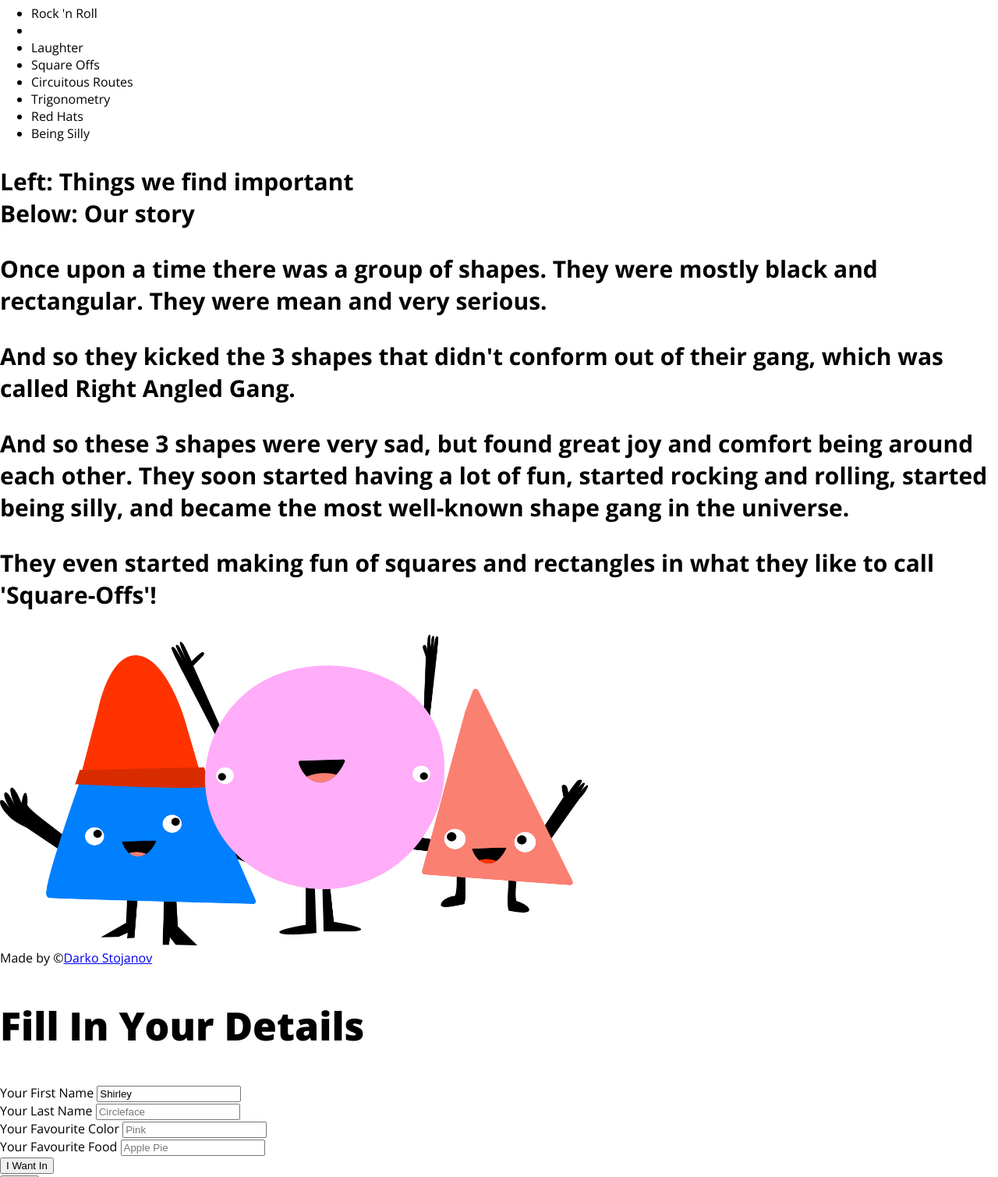
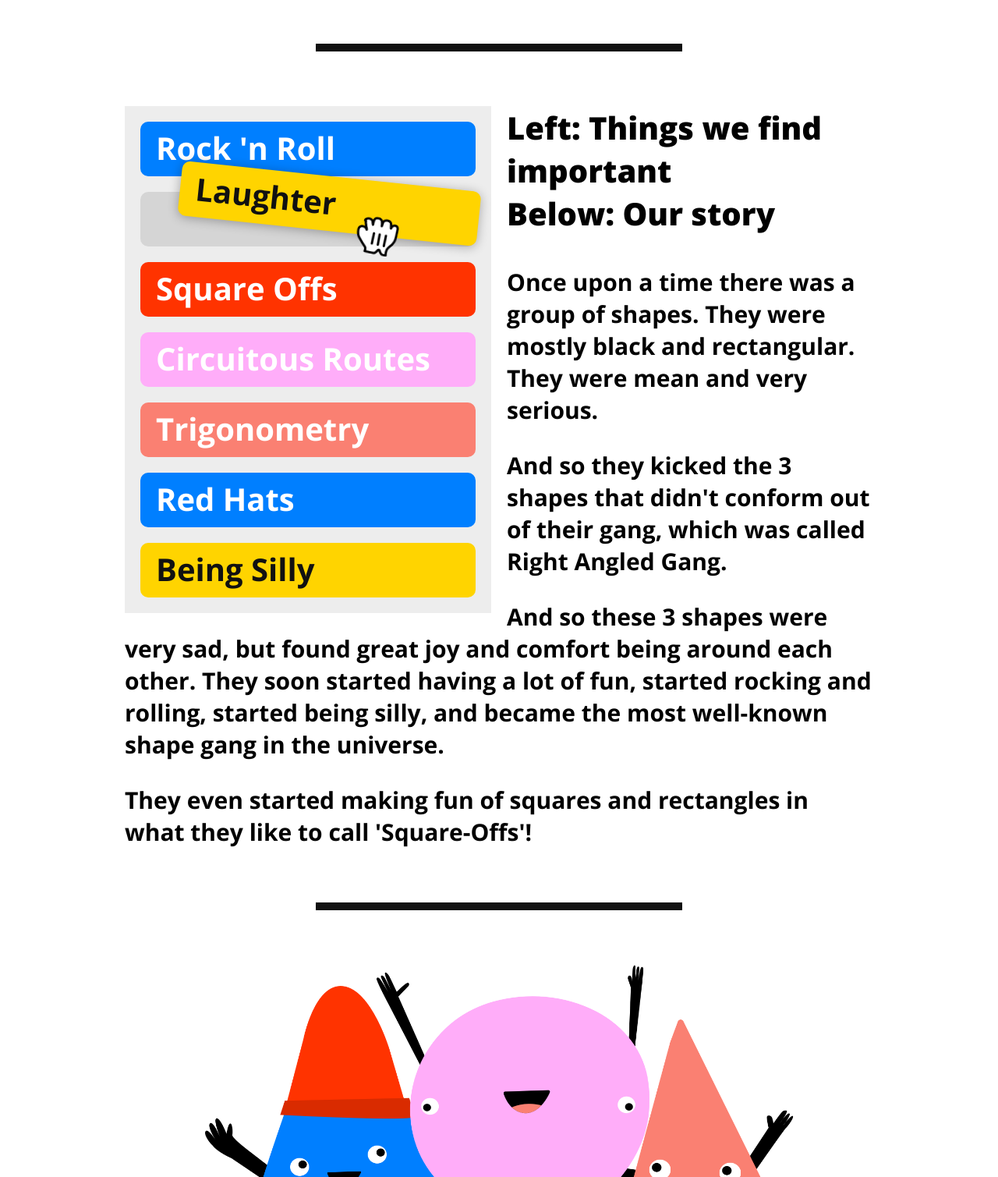
Before and after one commit to DarkoStojanov94/The-Gang, a plain HTML site: page index.html in a window 1280 px wide. Shown: the part 1291-2800 px from the top of the page at 78% size. Drawn offline with nearby package versions, Linux system fonts and the light colour scheme.

Commit message:
story section, footer styling
HTML changed and CSS

```diff
--- a/index.html
+++ b/index.html
@@ -22,7 +22,6 @@
 		<div class="character2"></div>
 		<div class="character3"></div>
 	</div>
-
 	<div id="more-info"></div>
 	<nav>
 		<a href="#" class="logo">The Gang</a>
@@ -32,7 +31,6 @@
 			<li><a href="#more-info">More Info</a></li>
 		</ul>
 	</nav>
-
 	<div class="more-info">
 		<div class="wrapper">
 			<h2>Join our Fan Club!</h2>
@@ -41,11 +39,10 @@
 			<button class="cta">Sign me up!</button>
 		</div>
 	</div>
-
 	<div class="sep">
 	</div>
-
 	<div class="story" id="story">
+		<div class="wrapper">
 			<ul class="nb-list">
 				<li class="blue">Rock 'n Roll</li>
 				<li class="gray">&nbsp;</li>
@@ -65,15 +62,15 @@
 			rocking and rolling, started being silly, and became the most well-known shape gang in the universe.</p>
 			<p>They even started making fun of squares and rectangles in what they like to call 'Square-Offs'!</p>
 		</div>
-
+	</div>
 	<div class="sep">
 	</div>
-
-	<img src="img/the-gang.png" width="755" height="399" alt="The Gang">
+	<img class="gang-img" src="img/the-gang.png" width="755" height="399" alt="The Gang">
 	<footer>
+		<div class="wrapper">
 			Made by &copy;<a href="https://github.com/DarkoStojanov94">Darko Stojanov</a>
+		</div>
 	</footer>
-
 	<div class="popup">
 		<div class="blanket">
 			<div class="content">
--- a/style.css
+++ b/style.css
@@ -101,7 +101,14 @@ button.cta{
 	padding: 20px 30px;
 	border-radius: 10px;
 	text-decoration: none;
+	outline: none;
+	border: none;
+	cursor: pointer;
+}
 
+a.cta:active,
+button.cta:active{
+	opacity: .7;
 }
 
 a.cta.alt,
@@ -117,6 +124,7 @@ nav{
 	box-shadow: 0 5px 8px rgba(0, 0, 0,.2);
 	position: sticky;
 	top: 0;
+	z-index: 1;
 }
 
 nav .logo{
@@ -178,15 +186,121 @@ nav ul li a{
 	font-weight: 800;
 }
 
+.sep{
+	width: 470px;
+	height: 10px;
+	background-color: #111111;
+	margin: 70px auto;
+}
 
+.story h3{
+	font-size: 40px;
+	font-weight: 800;
+}
+
+.nb-list{
+	width: 470px;
+	padding: 20px 20px 0 20px;
+	box-sizing: border-box;
+	background-color: #EDEDED;
+	float: left;
+	margin: 0 20px 20px 0;
+	position: relative;
+}
+
+.nb-list li{
+	height: 70px;
+	border-radius: 10px;
+	font-size: 40px;
+	color: white;
+	font-weight: bold;
+	display: block;
+	margin-bottom: 20px;
+	padding: 6px 20px;
+	box-sizing: border-box;
+}
+
+.nb-list li.red{background-color: #FF3300;}
+.nb-list li.blue{background-color: #007FFF;}
+.nb-list li.gray{background-color: rgba(0, 0, 0, .1);}
+.nb-list li.yellow{
+	background-color: #FFD400;
+	color: #111111
+}
+.nb-list li.pink{background-color: #FFADF9;}
+.nb-list li.salmon{background-color: #FA8072;}
+
+.nb-list li.dragging{
+	position: absolute;
+	top: 90px;
+    left: 70px;
+    right: 15px;
+	transform: rotate(6deg);
+	box-shadow: 0 2px 14px rgba(0, 0, 0, .3);
+}
+
+.nb-list li.dragging:after{
+	content: '';
+	display: block;
+	position: absolute;
+	width: 54px;
+	height: 50px;
+	background: url(img/hand.png) no-repeat 0 0;
+	background-size: 100%;
+	bottom: -25px;
+	left: 60%;
+}
+
+.gang-img{
+	display: block;
+	margin: 0 auto;
+}
+
+footer{
+	text-align: center;
+	color: rgba(0, 0, 0, .4);
+	font-size: 20px;
+	margin: 85px 0 45px;
+	font-weight: bold;
+}
+
+footer a{
+	color: rgba(0, 0, 0, .4);
+}
+
+footer a:hover{
+	color: black ;
+  background-color: transparent ;
+}
+
+.popup{
+	display: none;
+}
 
 /*
 
-<div class="more-info" id="more-info">
-		<h2>Join our Fan Club!</h2>
-		<p>Every week we have <span class="highlight">a party.</span> If you want to join us then join our fan club.
-		Members will also receive pictures of us in all kinds of shapes and sizes. Cool huh?</p>
-		<button class="cta">Sign me up!</button>
+<div class="sep">
+	</div>
+
+	<div class="story" id="story">
+		<ul class="nb-list">
+			<li class="blue">Rock 'n Roll</li>
+			<li class="gray">&nbsp;</li>
+			<li class="yellow dragging">Laughter</li>
+			<li class="red">Square Offs</li>
+			<li class="pink">Circuitous Routes</li>
+			<li class="salmon">Trigonometry</li>
+			<li class="blue">Red Hats</li>
+			<li class="yellow">Being Silly</li>
+		</ul>
+		<h3>
+			Left: Things we find important<br/>
+		Below: Our story</h3>
+		<p>Once upon a time there was a group of shapes. They were mostly black and rectangular. They were mean and very serious.</p>
+		<p>And so they kicked the 3 shapes that didn't conform out of their gang, which was called Right Angled Gang.</p>
+		<p>And so these 3 shapes were very sad, but found great joy and comfort being around each other. They soon started having a lot of fun, started
+		rocking and rolling, started being silly, and became the most well-known shape gang in the universe.</p>
+		<p>They even started making fun of squares and rectangles in what they like to call 'Square-Offs'!</p>
 	</div>
 
 */
```
Also changed, not shown: img/hand.png (added). Lines whose indentation alone changed are shown as unchanged.
